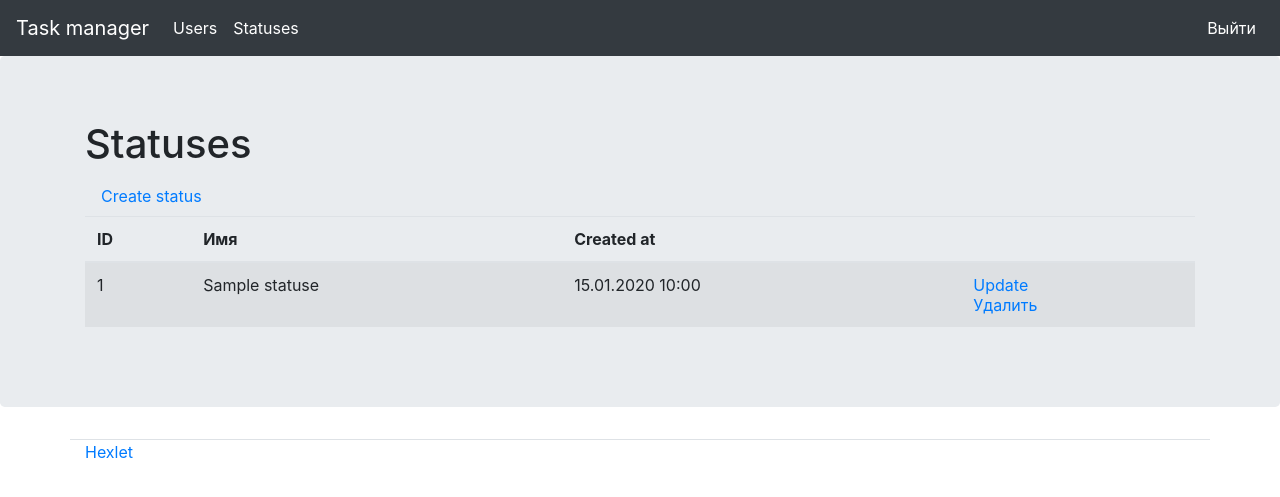
After one commit to devdenh/python-project-52, a Django app: page /statuses/ in a window 1280 px wide. The commit adds this page. Shown: the top 497 px of the page. Run offline with Django 4.2, Linux system fonts and the light colour scheme; a user stored in the database is signed in; tables that the repository leaves empty hold one stand-in row (values such as "Sample post"); some libraries are stand-ins or nearby versions.

Commit message:
step4 add statuses with tests

```diff
--- a/task_manager/fixtures/test_data.json
+++ b/task_manager/fixtures/users_test_data.json
@@ -1,6 +1,6 @@
 [
   {
-    "model": "users.user",
+    "model": "users",
     "pk": 1,
     "fields": {
       "username": "Johnbaz",
@@ -12,7 +12,7 @@
     }
   },
   {
-    "model": "users.user",
+    "model": "users",
     "pk": 2,
     "fields": {
       "username": "Foobar",
@@ -23,7 +23,7 @@
     }
   },
   {
-    "model": "users.user",
+    "model": "users",
     "pk": 3,
     "fields": {
       "username": "Somedude",
--- a/task_manager/settings.py
+++ b/task_manager/settings.py
@@ -46,6 +46,7 @@ INSTALLED_APPS = [
     "bootstrap4",
     "task_manager",
     "task_manager.users",
+    "task_manager.statuses",
 ]
 
 MIDDLEWARE = [
--- /dev/null
+++ b/task_manager/statuses/apps.py
@@ -0,0 +1,6 @@
+from django.apps import AppConfig
+
+
+class StatusesConfig(AppConfig):
+    default_auto_field = "django.db.models.BigAutoField"
+    name = "task_manager.statuses"
--- /dev/null
+++ b/task_manager/statuses/models.py
@@ -0,0 +1,15 @@
+from django.db import models
+from django.utils.translation import gettext_lazy as _
+from django.urls import reverse_lazy
+from django.utils import timezone
+
+
+class Statuses(models.Model):
+    name = models.CharField(_('Name'), max_length=100, unique=True)
+    created_at = models.DateTimeField(default=timezone.now)
+
+    def get_absolute_url(self):
+        return reverse_lazy('statuses:index')
+
+    def __str__(self):
+        return self.name
--- /dev/null
+++ b/task_manager/statuses/urls.py
@@ -0,0 +1,11 @@
+from django.urls import path
+from task_manager.statuses import views
+
+app_name = 'statuses'
+
+urlpatterns = [
+    path('', views.IndexView.as_view(), name='index'),
+    path('create/', views.StatusRegistrate.as_view(), name='create'),
+    path('<int:pk>/update', views.StatusUpdate.as_view(), name='update'),
+    path('<int:pk>/delete', views.StatusDelete.as_view(), name='delete'),
+]
--- /dev/null
+++ b/task_manager/statuses/views.py
@@ -0,0 +1,52 @@
+from django.views.generic import (
+    ListView, CreateView, UpdateView
+)
+from django.contrib.messages.views import SuccessMessageMixin
+from django.utils.translation import gettext as _
+from task_manager.statuses.models import Statuses
+from task_manager.statuses.forms import StatusesForm
+from django.contrib.auth.mixins import LoginRequiredMixin
+from django.views.generic import DeleteView
+from django.urls import reverse_lazy
+
+
+REGISTRATION_SUCCESS_MESSAGE = _("Status created Successfully")
+UPDATE_SUCCESS_MESSAGE = _("Status updated Successfully")
+DELETE_SUCCESS_MESSAGE = _("Status deleted Successfully")
+
+
+class IndexView(LoginRequiredMixin,
+                ListView):
+    model = Statuses
+    template_name = 'statuses/index.html'
+
+
+class StatusRegistrate(LoginRequiredMixin,
+                       SuccessMessageMixin,
+                       CreateView):
+
+    form_class = StatusesForm
+    template_name = 'statuses/create.html'
+    success_url = reverse_lazy('statuses:index')
+    success_message = REGISTRATION_SUCCESS_MESSAGE
+
+
+class StatusUpdate(LoginRequiredMixin,
+                   SuccessMessageMixin,
+                   UpdateView):
+
+    model = Statuses
+    form_class = StatusesForm
+    template_name = 'statuses/update.html'
+    success_url = reverse_lazy('statuses:index')
+    success_message = UPDATE_SUCCESS_MESSAGE
+
+
+class StatusDelete(LoginRequiredMixin,
+                   SuccessMessageMixin,
+                   DeleteView):
+
+    model = Statuses
+    template_name = 'statuses/delete.html'
+    success_url = reverse_lazy('statuses:index')
+    success_message = DELETE_SUCCESS_MESSAGE
--- a/task_manager/templates/layouts/base.html
+++ b/task_manager/templates/layouts/base.html
@@ -26,6 +26,11 @@
           <li class="nav-item ">
             <a class="nav-link text-white" href={% url 'users:index' %}>{% translate "Users" %}</a>
           </li>
+            {% if user.is_authenticated %}
+            <li class="nav-item ">
+            <a class="nav-link text-white" href={% url 'statuses:index' %}>{% translate "Statuses" %}</a>
+          </li>
+            {% endif %}
 
         </ul>
         <ul class="navbar-nav">
--- /dev/null
+++ b/task_manager/templates/statuses/delete.html
@@ -0,0 +1,6 @@
+{% extends 'layouts/confirm_delete.html' %}
+{% load i18n %}
+
+{% block header %}
+{% translate "Delete status" %}
+{% endblock %}
--- /dev/null
+++ b/task_manager/templates/statuses/index.html
@@ -0,0 +1,37 @@
+{% extends 'layouts/base.html' %}
+{% load bootstrap4 %}
+{% load i18n %}
+
+{% block header %}
+{% translate "Statuses" %}
+{% endblock %}
+
+{% bootstrap_messages %}
+
+{% block content %}
+    <a class="nav-link" href="{% url 'statuses:create' %}">{% translate "Create status" %}</a>
+<table class="table table-striped">
+  <thead>
+    <tr>
+      <th>{% translate "id"|upper %}</th>
+      <th>{% translate "name"|capfirst %}</th>
+      <th>{% translate "created at"|capfirst %}</th>
+      <th></th>
+    </tr>
+  </thead>
+  <tbody>
+    {% for status in object_list %}
+      <tr>
+        <td>{{ status.id }}</td>
+        <td>{{ status.name }}</td>
+        <td>{{ status.created_at|date:"d.m.Y H:i" }}</td>
+        <td>
+          <a href="{% url 'statuses:update' status.pk %}">{% translate "Update" %}</a>
+          <br>
+          <a href="{% url 'statuses:delete' status.pk %}">{% translate "Delete" %}</a>
+        </td>
+      </tr>
+    {% endfor %}
+  </tbody>
+</table>
+{% endblock %}
--- a/task_manager/urls.py
+++ b/task_manager/urls.py
@@ -20,7 +20,9 @@ from task_manager import views
 urlpatterns = [
     path("admin/", admin.site.urls),
     path("", views.IndexView.as_view(), name='root'),
-    path("users/", include('task_manager.users.urls')),
     path('login/', views.UserLogin.as_view(), name='login'),
     path('logout/', views.UserLogoutView.as_view(), name='logout'),
+    path("users/", include('task_manager.users.urls')),
+    path('statuses/', include('task_manager.statuses.urls')),
+
 ]
--- a/task_manager/users/tests.py
+++ b/task_manager/users/tests.py
@@ -9,7 +9,7 @@ class UserTest(TestCase):
 
     @classmethod
     def setUpTestData(cls):
-        cls.test_data = get_fixture_data('test_data.json')
+        cls.test_data = get_fixture_data('users_test_data.json')
 
     def test_index_page(self):
         response = self.client.get(reverse('users:index'))
@@ -24,6 +24,7 @@ class UserTest(TestCase):
                                     self.test_data[0]['fields'])
 
         self.assertRedirects(response, reverse('login'))
+
         user = User.objects.get(
             username=self.test_data[0]['fields']['username']
         )
--- a/task_manager/users/views.py
+++ b/task_manager/users/views.py
@@ -55,6 +55,7 @@ class UserDelete(LoginRequiredMixin,
                  UserPassesTestMixin,
                  SuccessMessageMixin,
                  DeleteView):
+
     model = User
     template_name = 'users/delete.html'
     success_url = reverse_lazy('users:index')
--- a/task_manager/utils.py
+++ b/task_manager/utils.py
@@ -19,4 +19,4 @@ def get_fixture_data(file_name):
 
 
 def get_test_data():
-    return get_fixture_data('test_data.json')
+    return get_fixture_data('users_test_data.json')
```
Also changed, not shown: task_manager/fixtures/statuses_test_data.json (added, +16 -0 lines), task_manager/statuses/forms.py (added, +9 -0 lines), task_manager/statuses/tests.py (added, +74 -0 lines), task_manager/templates/statuses/create.html (added, +11 -0 lines), task_manager/templates/statuses/update.html (added, +10 -0 lines), task_manager/statuses/__init__.py (added), 1 other file.
